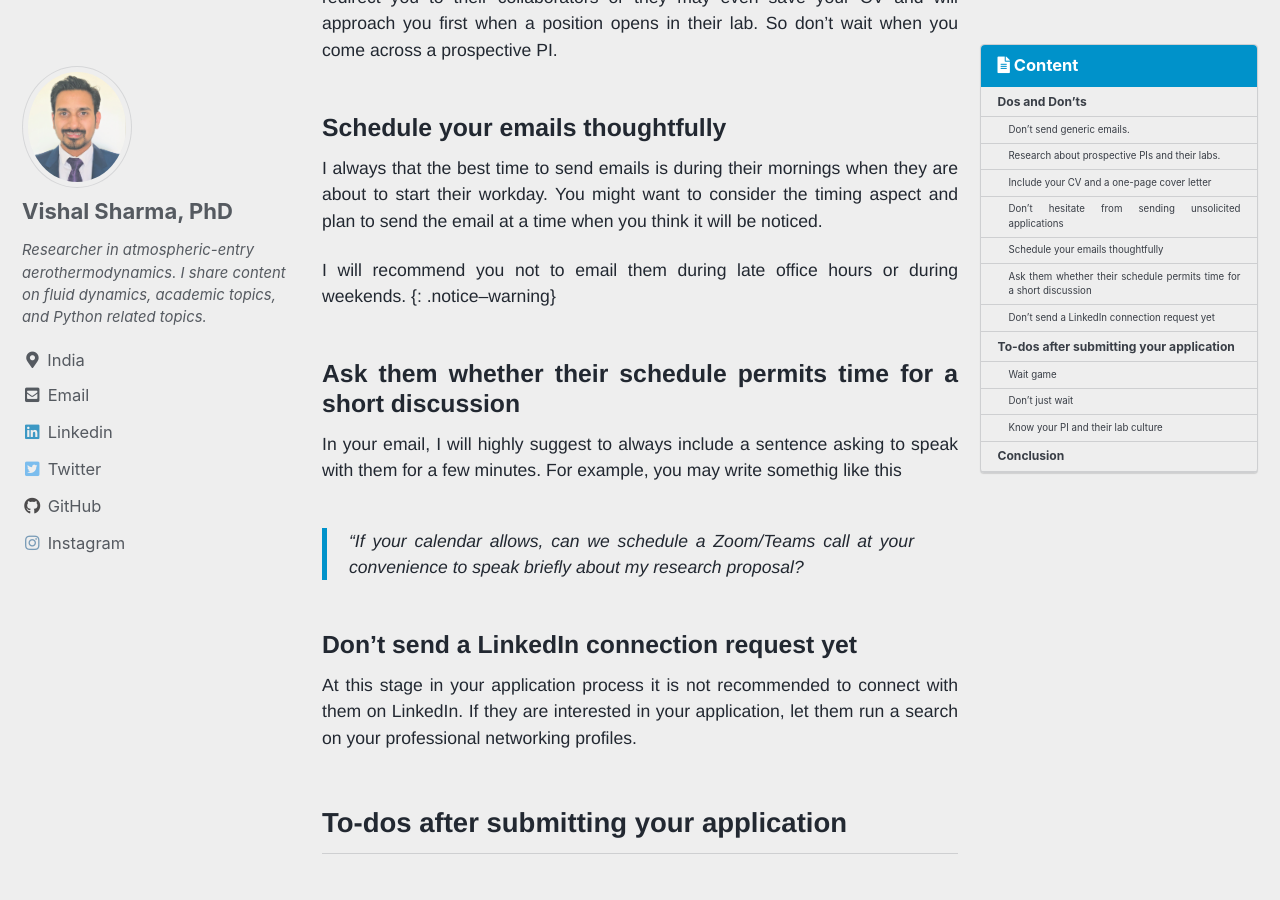
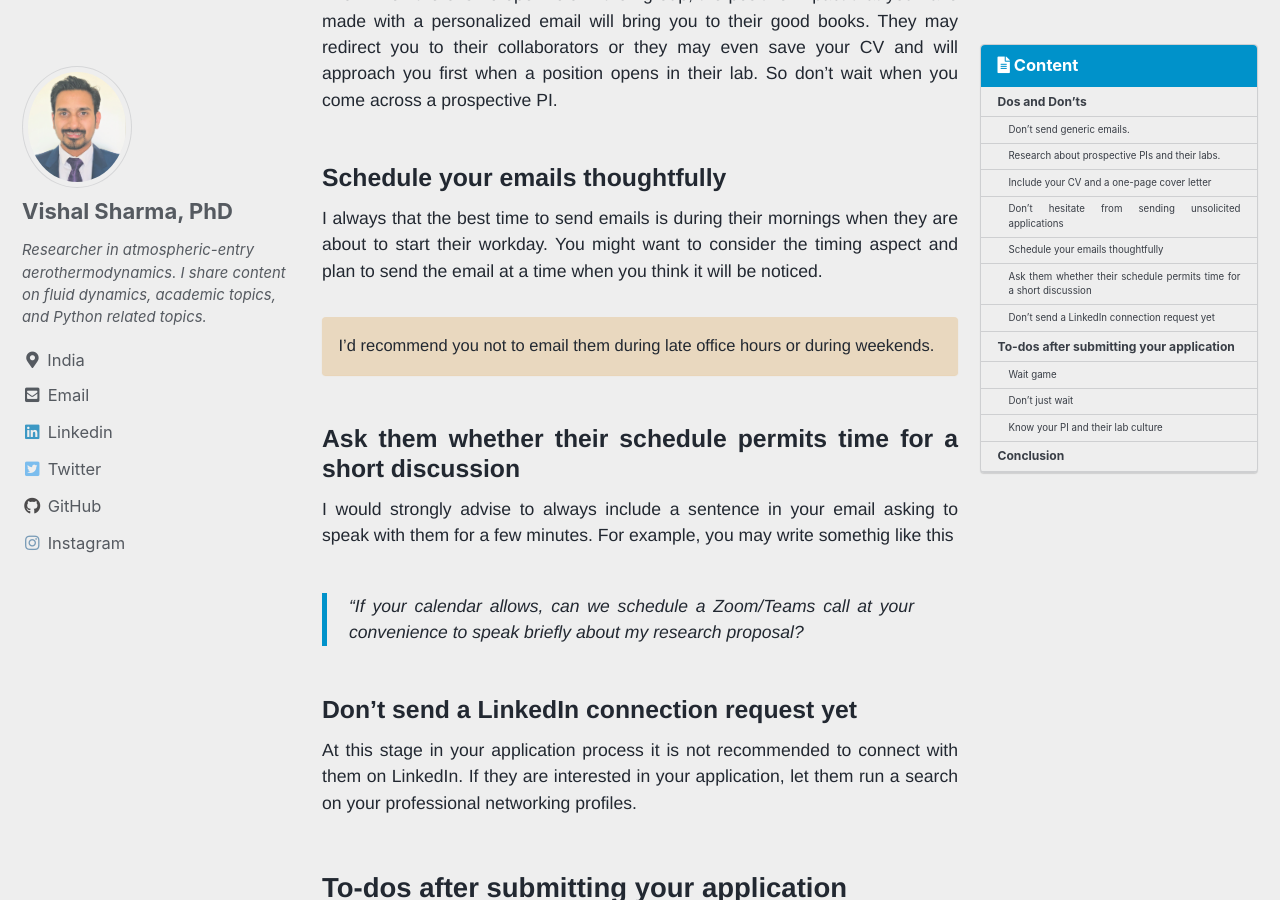
Before and after one commit to vxsharma-14/vxsharma-14.github.io, a Jekyll site: the page built from _posts/2022-02-13-how-to-email-for-academic-positions.md, in a window 1280 px wide and 900 px high, scrolled down 4142 px. Built offline with Jekyll 4.4.1, drawn with Linux system fonts in a browser that asks for light colours; cached includes are drawn as plain includes; some of the changed text lies outside the part shown.

Commit message:
Updated post on academic emailing

```diff
--- a/_posts/2022-02-13-how-to-email-for-academic-positions.md
+++ b/_posts/2022-02-13-how-to-email-for-academic-positions.md
@@ -18,7 +18,7 @@
 
 Writing emails to professors/PIs for seeking an MS research, PhD or a postdoc position can be a daunting task. Through this post, I want to share the tiny details on writing solicited or unsolicited emails to Professors/PIs based on my experiences. Successful applications require a lot of preparation and hopefully this article will give you some insights to write an impressive email.
 
-Before starting, I will suggest you to consider my learnings and suggestions only as a helpful guide on this topic.
+Before starting, I would suggest you to consider my learnings and suggestions only as a helpful guide on this topic.
 {: .notice--warning}
 
 **A word of motivation**: "The journey matters as much as the goal." - Astronaut Kalpana Chawla
@@ -53,7 +53,8 @@
 
 By following these steps, your application will be impactful. In addition, you will be developing rapport with the prospective PI.
 
-Be specific and don't be too technical. One paragraph with two or three sentences is just what you need. {: .notice--info}
+Be specific and don't be too technical. One paragraph with two or three sentences is just what you need.
+{: .notice--info}
 
 See these couple of example email excerpts which led me to initiate conversation with the PIs.
 
@@ -76,11 +77,12 @@
 
 I always that the best time to send emails is during their mornings when they are about to start their workday. You might want to consider the timing aspect and plan to send the email at a time when you think it will be noticed.
 
-I will recommend you not to email them during late office hours or during weekends. {: .notice--warning}
+I'd recommend you not to email them during late office hours or during weekends.
+{: .notice--warning}
 
 ### Ask them whether their schedule permits time for a short discussion
 
-In your email, I will highly suggest to always include a sentence asking to speak with them for a few minutes. For example, you may write somethig  like this
+I would strongly advise to always include a sentence in your email asking to speak with them for a few minutes. For example, you may write somethig  like this
 
 > "If your calendar allows, can we schedule a Zoom/Teams call at your convenience to speak briefly about my research proposal?
 
```
